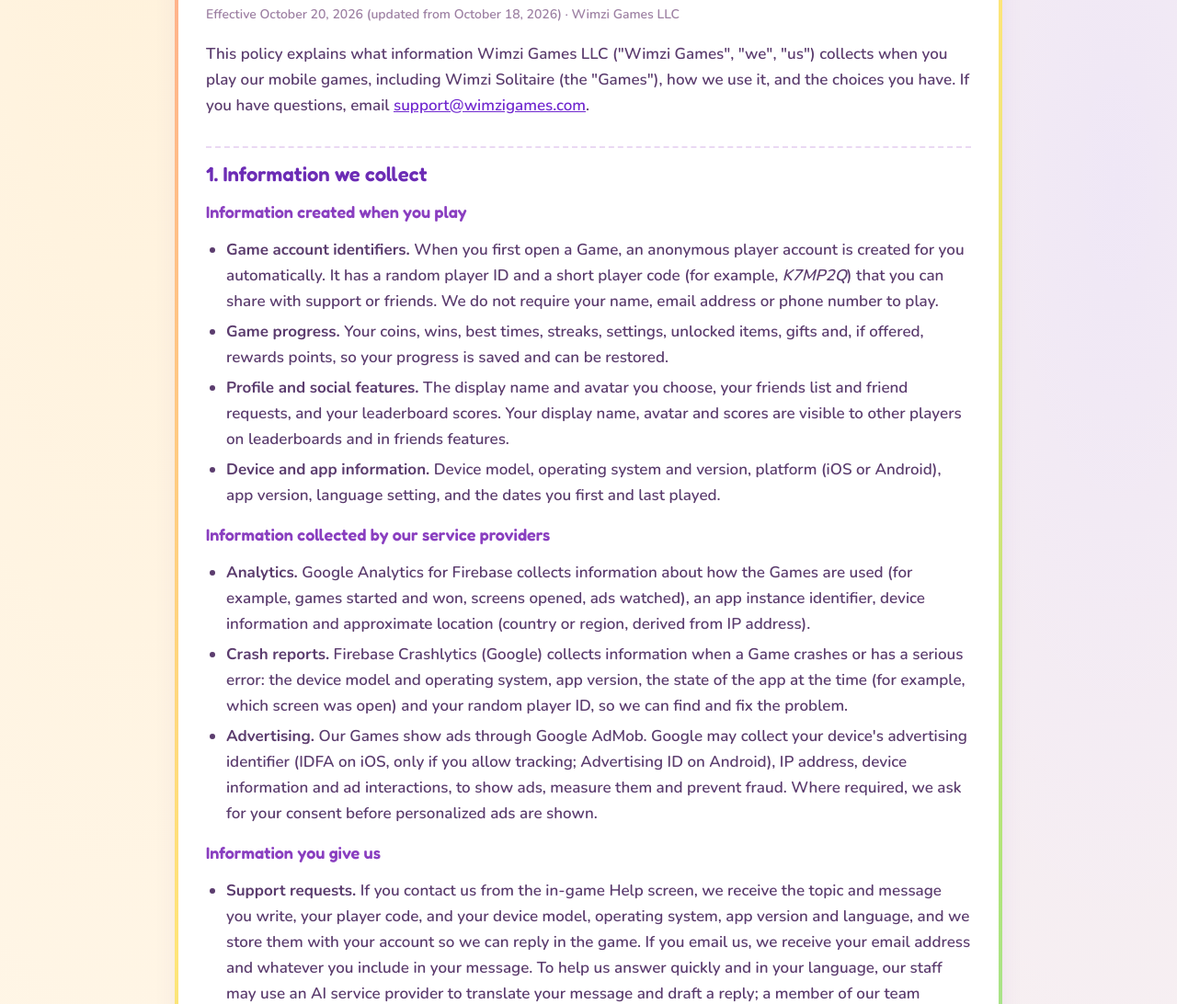
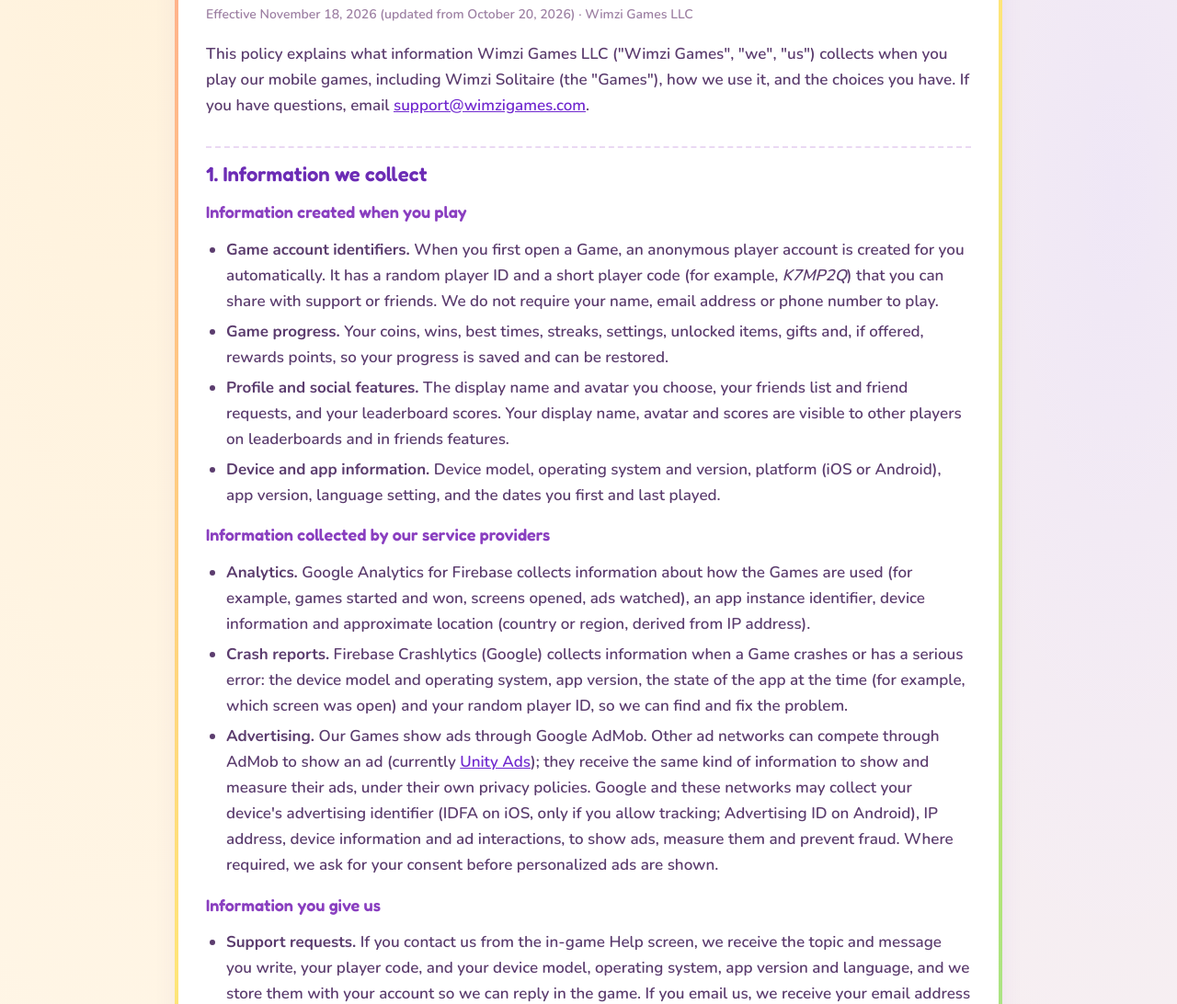
Before and after one commit to watsoncharliem-cmd/wimzigames-site, a plain HTML site: page privacy/index.html in a window 1280 px wide. Shown: the part 211-1303 px from the top of the page at 92% size. Drawn offline with nearby package versions, Linux system fonts and the light colour scheme.

Commit message:
Privacy: ad networks through AdMob mediation (Unity Ads)
Co-Authored-By: Claude Opus 5.5 <noreply@anthropic.com>
Claude-Session: https://claude.ai/code/session_016bja2iUi67oLtfM351dNNh

```diff
--- a/privacy/index.html
+++ b/privacy/index.html
@@ -13,7 +13,7 @@
 <nav><a href="/privacy/">Privacy</a><a href="/terms/">Terms</a><a href="mailto:support@wimzigames.com">Support</a></nav></div></header>
 <main><div class="wrap">
 <h1>Privacy Policy</h1>
-<div class="meta">Effective October 20, 2026 (updated from October 18, 2026) &middot; Wimzi Games LLC</div>
+<div class="meta">Effective November 18, 2026 (updated from October 20, 2026) &middot; Wimzi Games LLC</div>
 
 <p>This policy explains what information Wimzi Games LLC ("Wimzi Games", "we", "us") collects when you play our mobile games, including Wimzi Solitaire (the "Games"), how we use it, and the choices you have. If you have questions, email <a href="mailto:support@wimzigames.com">support@wimzigames.com</a>.</p>
 
@@ -29,7 +29,7 @@
 <ul>
 <li><b>Analytics.</b> Google Analytics for Firebase collects information about how the Games are used (for example, games started and won, screens opened, ads watched), an app instance identifier, device information and approximate location (country or region, derived from IP address).</li>
 <li><b>Crash reports.</b> Firebase Crashlytics (Google) collects information when a Game crashes or has a serious error: the device model and operating system, app version, the state of the app at the time (for example, which screen was open) and your random player ID, so we can find and fix the problem.</li>
-<li><b>Advertising.</b> Our Games show ads through Google AdMob. Google may collect your device's advertising identifier (IDFA on iOS, only if you allow tracking; Advertising ID on Android), IP address, device information and ad interactions, to show ads, measure them and prevent fraud. Where required, we ask for your consent before personalized ads are shown.</li>
+<li><b>Advertising.</b> Our Games show ads through Google AdMob. Other ad networks can compete through AdMob to show an ad (currently <a href="https://unity.com/legal/privacy-policy">Unity Ads</a>); they receive the same kind of information to show and measure their ads, under their own privacy policies. Google and these networks may collect your device's advertising identifier (IDFA on iOS, only if you allow tracking; Advertising ID on Android), IP address, device information and ad interactions, to show ads, measure them and prevent fraud. Where required, we ask for your consent before personalized ads are shown.</li>
 </ul>
 <h3>Information you give us</h3>
 <ul>
@@ -53,7 +53,7 @@
 <h2>3. How information is shared</h2>
 <p>We do not sell your personal information for money. We share information only:</p>
 <ul>
-<li><b>With service providers</b> that run parts of the Games for us: Unity Technologies (player accounts, cloud saves, leaderboards, friends and server scripts), Google (Firebase Analytics, Firebase Crashlytics and AdMob), Apple and Google (app stores and payments), our email provider, and Anthropic (an AI service that helps our support team translate messages and draft replies, and translates in-game event text; it receives the content of support messages and the related game details, not your payment information).</li>
+<li><b>With service providers</b> that run parts of the Games for us: Unity Technologies (player accounts, cloud saves, leaderboards, friends and server scripts), Google (Firebase Analytics, Firebase Crashlytics and AdMob), ad networks that show ads through AdMob (currently Unity Ads), Apple and Google (app stores and payments), our email provider, and Anthropic (an AI service that helps our support team translate messages and draft replies, and translates in-game event text; it receives the content of support messages and the related game details, not your payment information).</li>
 <li><b>With other players</b>, limited to your display name, avatar, scores and friends activity.</li>
 <li><b>For legal reasons</b>, when required by law or to protect the rights and safety of our players or Wimzi Games.</li>
 <li><b>In a business transfer</b>, such as a merger or sale of the company, subject to this policy.</li>
@@ -82,7 +82,7 @@
 <p>We may update this policy. If we make significant changes, we will update the date above and, where appropriate, tell you in the Game.</p>
 
 <h2>9. Contact</h2>
-   <p>Wimzi Games LLC<br>732 S 6th St, Suite 7880<br>Las Vegas, NV 89101<br>USA<br>Email: <a href="mailto:support@wimzigames.com">support@wimzigames.com</a></p>
+<p>Wimzi Games LLC<br>732 S 6th St, Suite 7880<br>Las Vegas, NV 89101<br>USA<br>Email: <a href="mailto:support@wimzigames.com">support@wimzigames.com</a></p>
 </div></main>
 <footer><div class="wrap"><a href="/">Home</a><a href="mailto:support@wimzigames.com">Support</a><a href="/privacy/">Privacy Policy</a><a href="/terms/">Terms of Service</a><a href="/delete/">Delete account</a><span>&copy; <span id="y">2026</span> Wimzi Games LLC</span></div></footer>
 <script>document.getElementById('y').textContent=new Date().getFullYear()</script>
```
